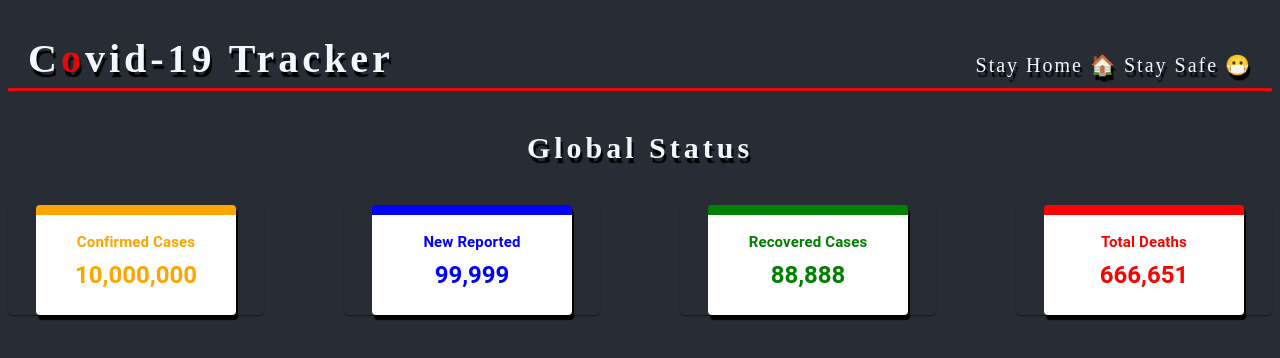
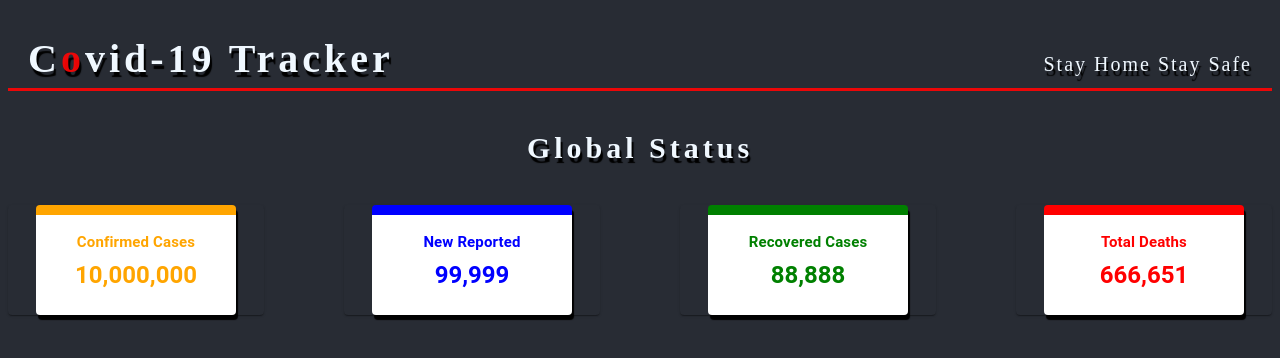
Before and after one commit to srehanpk/covid19-app, a React (Create React App) app: page / in a window 1280 px wide. Shown: the top 358 px of the page. Built offline with nearby package versions, Linux system fonts and the light colour scheme.

Commit message:
emoji remove

```diff
--- a/src/App.css
+++ b/src/App.css
@@ -2,6 +2,7 @@ body {
   background-color: #282c34;
 
   /* background-color: dimgrey; */
+
 
 }
 
--- a/src/Header.js
+++ b/src/Header.js
@@ -21,7 +21,7 @@ function Header() {
 
       </h1>
 
-      <span className="stay">Stay Home <span role="img">🏠</span> Stay Safe <span role="img">😷</span> </span>
+      <span className="stay">Stay Home Stay Safe </span>
       </div>
 
      </>
```
